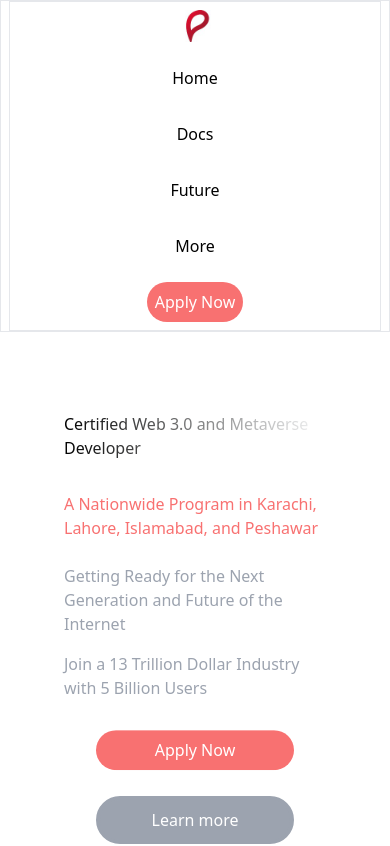
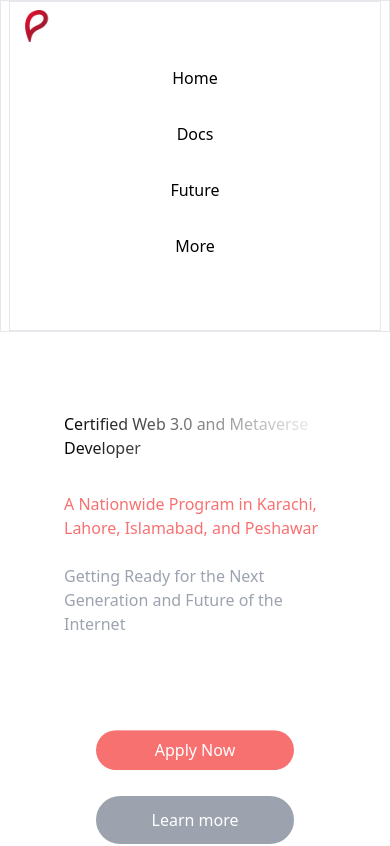
Before and after one commit to JunaidAlam789/panaverse_site_tailwind, a Next.js app: page / in a window 390 px wide. Shown: the top 846 px of the page. Built offline with nearby package versions, Linux system fonts and the light colour scheme.

Commit message:
mobile responsive edited

```diff
--- a/app/components/Main_Section.tsx
+++ b/app/components/Main_Section.tsx
@@ -14,7 +14,7 @@
 
           <p className="flex text-left sm:justify-center py-2 text-gray-400 text-base sm:text-xl md:text-2xl">
           Getting Ready for the Next Generation and Future of the Internet</p>
-          <p className="flex text-left sm:justify-center py-2 text-gray-400 text-base sm:text-xl md:text-2xl">
+          <p className="flex text-left collapse sm:visible sm:justify-center py-2 text-gray-400 text-base sm:text-xl md:text-2xl">
           Join a 13 Trillion Dollar Industry with 5 Billion Users</p>
           <div className="p-6 flex flex-col sm:flex-row justify-center">
             <button className="animate-bounce text-white rounded-full px-4 m-2 py-2 bg-red-400 hover:bg-red-500">
--- a/app/components/NavBar.tsx
+++ b/app/components/NavBar.tsx
@@ -11,14 +11,15 @@ export default function NavBar() {
        <div className="border px-2">
 
           <div className="flex flex-col sm:flex-row justify-center border">
-          <img src="./panaverse80_80.jpg" className="h-12 w-12 p-2 ml-auto  mr-auto"/>
-          <a className="m-4 ml-auto  mr-auto ">Home</a>
-          <a className="m-4 ml-auto  mr-auto">Docs</a>
-          <a className="m-4 ml-auto  mr-auto">Future</a>
-          <a className="m-4 ml-auto  mr-auto">More</a>
+          <img src="./panaverse80_80.jpg" className="h-12 w-12 p-2  mr-auto"/>
+
+          <a className="m-4 mr-auto ml-auto ">Home</a>
+          <a className="m-4 mr-auto ml-auto  ">Docs</a>
+          <a className="m-4 mr-auto ml-auto ">Future</a>
+          <a className="m-4 mr-auto ml-auto ">More</a>
 
 
-          <button className="text-white bg-red-400 hover:bg-red-500  ml-auto mr-auto my-2 p-2 rounded-full" >
+          <button className="text-white collapse sm:visible bg-red-400 hover:bg-red-500  ml-auto mr-auto my-2 p-2 rounded-full" >
           <a href={'https://portal.piaic.org/signup'}>Apply Now</a>
             </button>
 
```
